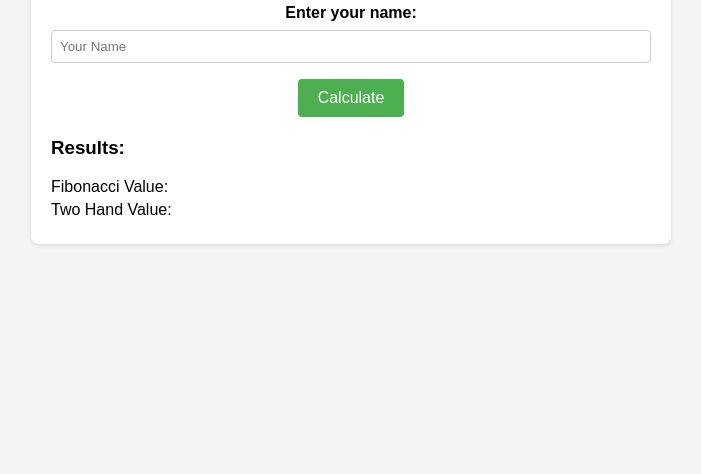
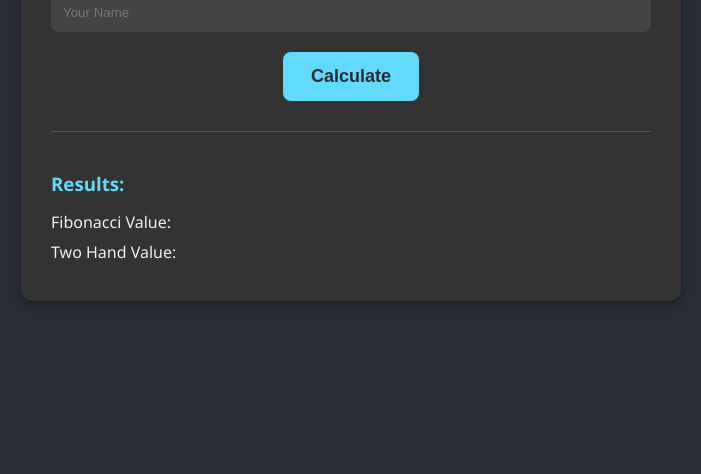
Before and after one commit to MagicalBach/Name-Value, a plain HTML site: page index.html in a window 1280 px wide. Shown: the part 326-800 px from the top of the page, without its empty margins (289-990 px from the left). Drawn offline with Linux system fonts and the light colour scheme.

Commit message:
Update index.html

```diff
--- a/index.html
+++ b/index.html
@@ -3,9 +3,11 @@
 <head>
     <title>Name Value Calculator</title>
     <style>
+        /* General Styles */
         body {
-            font-family: Arial, sans-serif;
-            background-color: #f4f4f4;
+            font-family: 'Segoe UI', Tahoma, Geneva, Verdana, sans-serif;
+            background-color: #282c34; /* Dark Background */
+            color: #fff; /* White Text */
             margin: 0;
             padding: 0;
             display: flex;
@@ -15,61 +17,92 @@
         }
 
         .container {
-            background-color: #fff;
-            border-radius: 8px;
-            padding: 20px;
-            box-shadow: 0 2px 4px rgba(0, 0, 0, 0.1);
+            background-color: #333; /* Slightly Lighter Dark Container */
+            border-radius: 12px;
+            padding: 30px;
+            box-shadow: 0 4px 8px rgba(0, 0, 0, 0.3);
             text-align: center;
             width: 80%;
             max-width: 600px;
         }
 
         h1 {
-            color: #333;
+            color: #61dafb; /* React Blue */
+            margin-bottom: 20px;
         }
 
+        /* Form Elements */
         label {
             display: block;
-            margin-bottom: 8px;
+            margin-bottom: 10px;
             font-weight: bold;
+            color: #ccc;
         }
 
         input[type="text"] {
             width: 100%;
-            padding: 8px;
-            margin-bottom: 16px;
-            border: 1px solid #ccc;
-            border-radius: 4px;
+            padding: 12px;
+            margin-bottom: 20px;
+            border: none;
+            border-radius: 8px;
             box-sizing: border-box;
+            background-color: #444; /* Dark Input Background */
+            color: #fff;
+        }
+
+        input[type="text"]:focus {
+            outline: none;
+            box-shadow: 0 0 0 2px #61dafb; /* React Blue Outline */
         }
 
         button {
-            background-color: #4CAF50;
-            color: white;
-            padding: 10px 20px;
+            background-color: #61dafb; /* React Blue Button */
+            color: #282c34; /* Dark Text on Button */
+            padding: 14px 28px;
             border: none;
-            border-radius: 4px;
+            border-radius: 8px;
             cursor: pointer;
-            font-size: 16px;
+            font-size: 18px;
+            font-weight: bold;
+            transition: background-color 0.3s ease;
         }
 
         button:hover {
-            background-color: #3e8e41;
+            background-color: #47a7c7; /* Slightly Darker React Blue */
         }
 
+        /* Results Section */
         #results {
-            margin-top: 20px;
+            margin-top: 30px;
             text-align: left;
+            border-top: 1px solid #555;
+            padding-top: 20px;
+        }
+
+        #results h3 {
+            color: #61dafb;
+            margin-bottom: 15px;
         }
 
         #results p {
-            margin: 5px 0;
+            margin: 8px 0;
+            color: #eee;
         }
 
         /* Responsive Design */
         @media (max-width: 768px) {
             .container {
                 width: 95%;
+                padding: 20px;
+            }
+
+            h1 {
+                font-size: 2em;
+            }
+
+            button {
+                font-size: 16px;
+                padding: 12px 24px;
             }
         }
     </style>
@@ -89,6 +122,15 @@
     </div>
 
     <script>
+        const nameInput = document.getElementById("name");
+
+        nameInput.addEventListener("keyup", function(event) {
+          if (event.key === "Enter") {
+            event.preventDefault(); // Prevent form submission (if any)
+            calculateValues();
+          }
+        });
+
         function calculateValues() {
             const name = document.getElementById("name").value;
 
```
